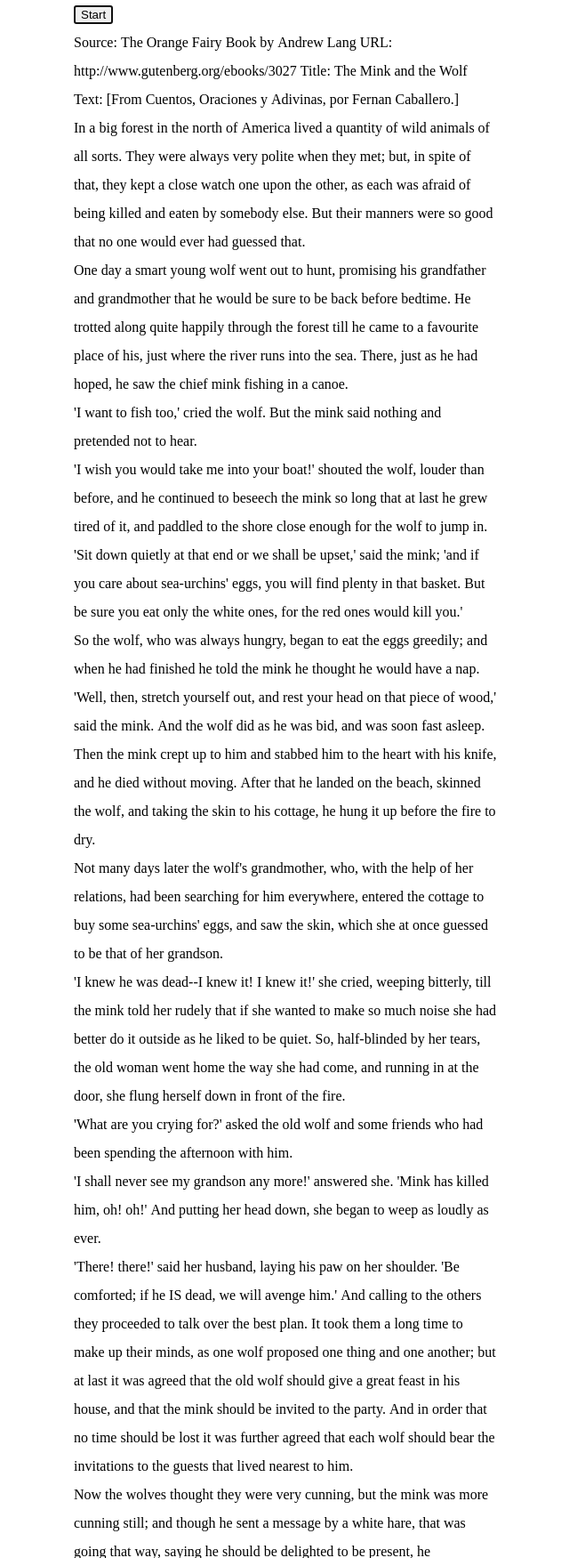
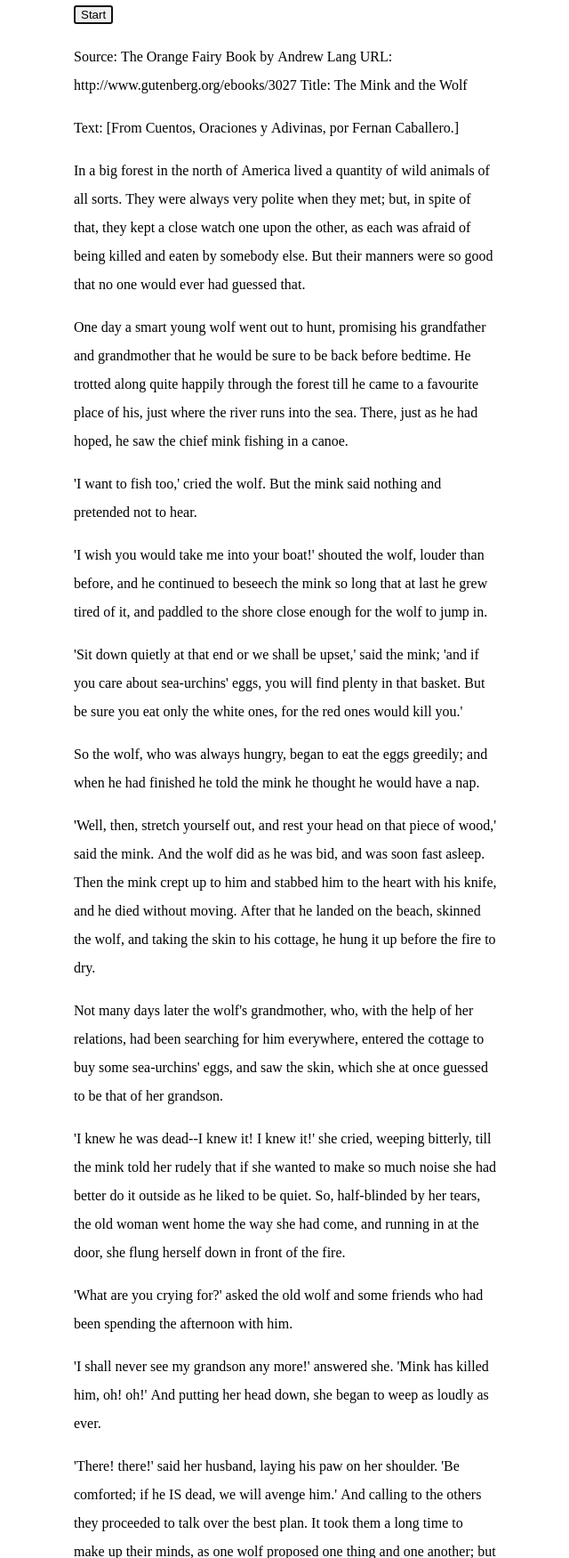
Before and after one commit to devfort/readinggym, a Django app: page /reading/sprint/ in a window 1280 px wide. Shown: the part 96-1847 px from the top of the page at 89% size, without its empty margins (317-957 px from the left). Run offline with Django 3.2, Linux system fonts and the light colour scheme; tables that the repository leaves empty hold one stand-in row (values such as "Sample post").

Commit message:
Space out paragraphs a bit

```diff
--- a/readfast/static/css/readfast.css
+++ b/readfast/static/css/readfast.css
@@ -46,9 +46,13 @@ article {
     text-align: justify;
 }
 
-span {
+article > p > span {
     display: inline-block;
     white-space: pre;
+}
+
+article > p {
+    margin-top: 1em;
 }
 
 .regulator {
@@ -67,7 +71,6 @@ div.timer {
 .reading_speed {
     font-size: 4em;
 }
-<<<<<<< Updated upstream
 
 .reading_improvement {
     font-size: 2em;
--- a/readfast/static/css/regulator.css
+++ b/readfast/static/css/regulator.css
@@ -4,10 +4,6 @@
     line-height: 2em;
     position: relative;
     text-align: justify;
-}
-
-article p {
-    margin-top: 0;
 }
 
 article {
```
